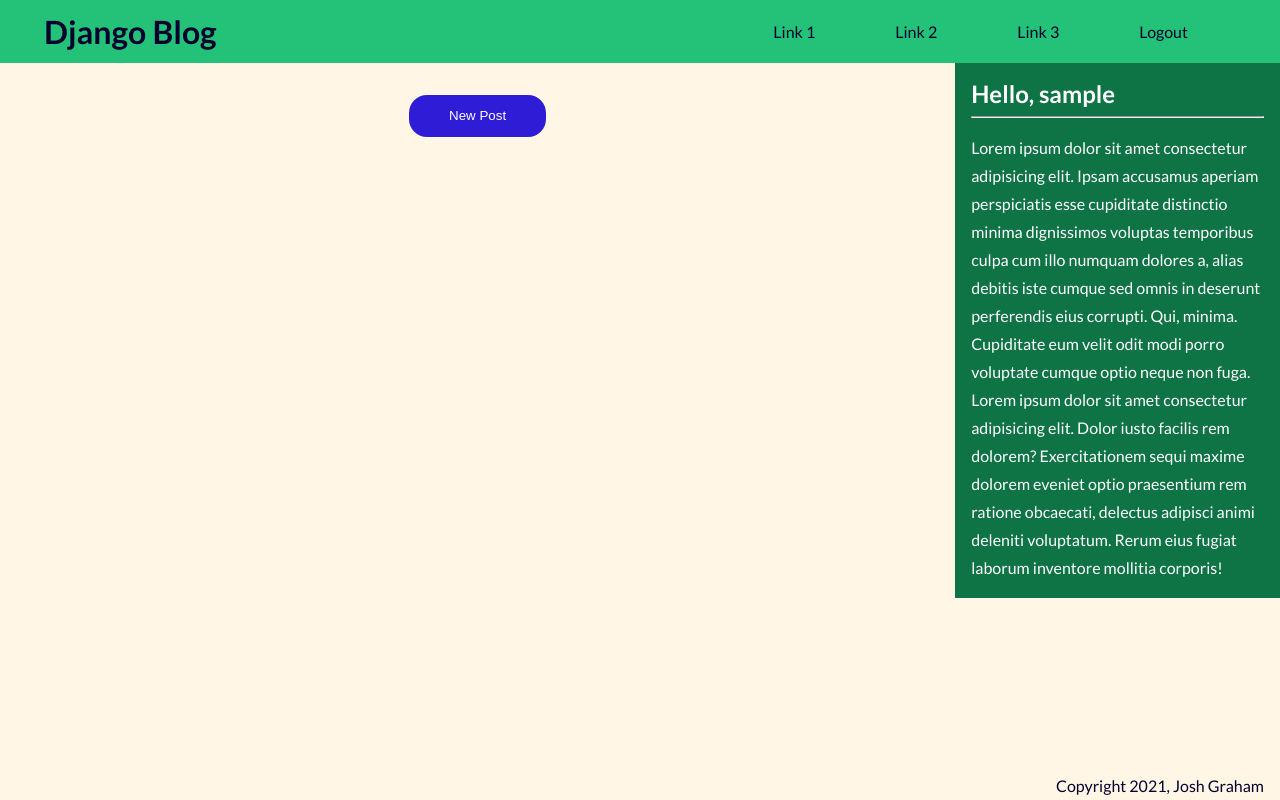
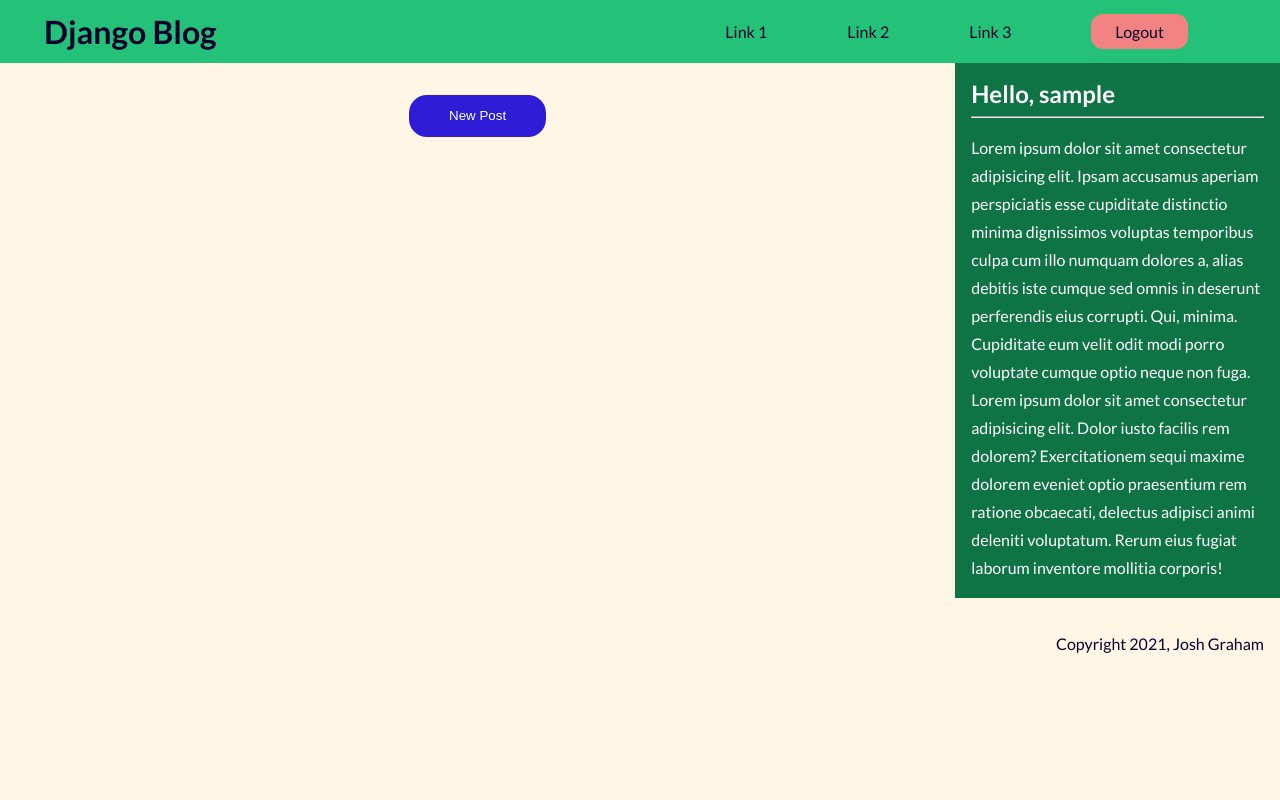
Before and after one commit to JoshGraham14/django-blog, a Django app: page / in a window 1280 px wide. Run offline with Django 3.2, Linux system fonts and the light colour scheme; the visitor is signed in with stand-in values (Sample User, id 1); data that the repository does not hold is empty.

Commit message:
Fixed footer position and styled logout button

```diff
--- a/blog/templates/base.html
+++ b/blog/templates/base.html
@@ -27,7 +27,7 @@
                     <a href="#">Link 3</a>
                 </li>
                 <li>
-                    <a href="{% url 'logout_page' %}">Logout</a>
+                    <a class="logout-btn" href="{% url 'logout_page' %}">Logout</a>
                 </li>
             </ul>
         </nav>
--- a/static/css/blog.css
+++ b/static/css/blog.css
@@ -60,6 +60,18 @@ body {
 
 .header-title {
 	margin-left: 1em;
+}
+
+.logout-btn {
+	background: rgb(243, 131, 131);
+	padding: 0.5em 1.5em;
+	border-radius: 0.75em;
+}
+
+.logout-btn:hover {
+	background: rgb(167, 49, 49);
+	color: white;
+	cursor: pointer;
 }
 
 .new-post-form {
@@ -136,8 +148,7 @@ button:hover {
 }
 
 footer {
-	position: fixed;
-	bottom: 0;
-	right: 1em;
 	text-align: right;
+	margin-bottom: 1em;
+	margin-right: 1em;
 }
```
